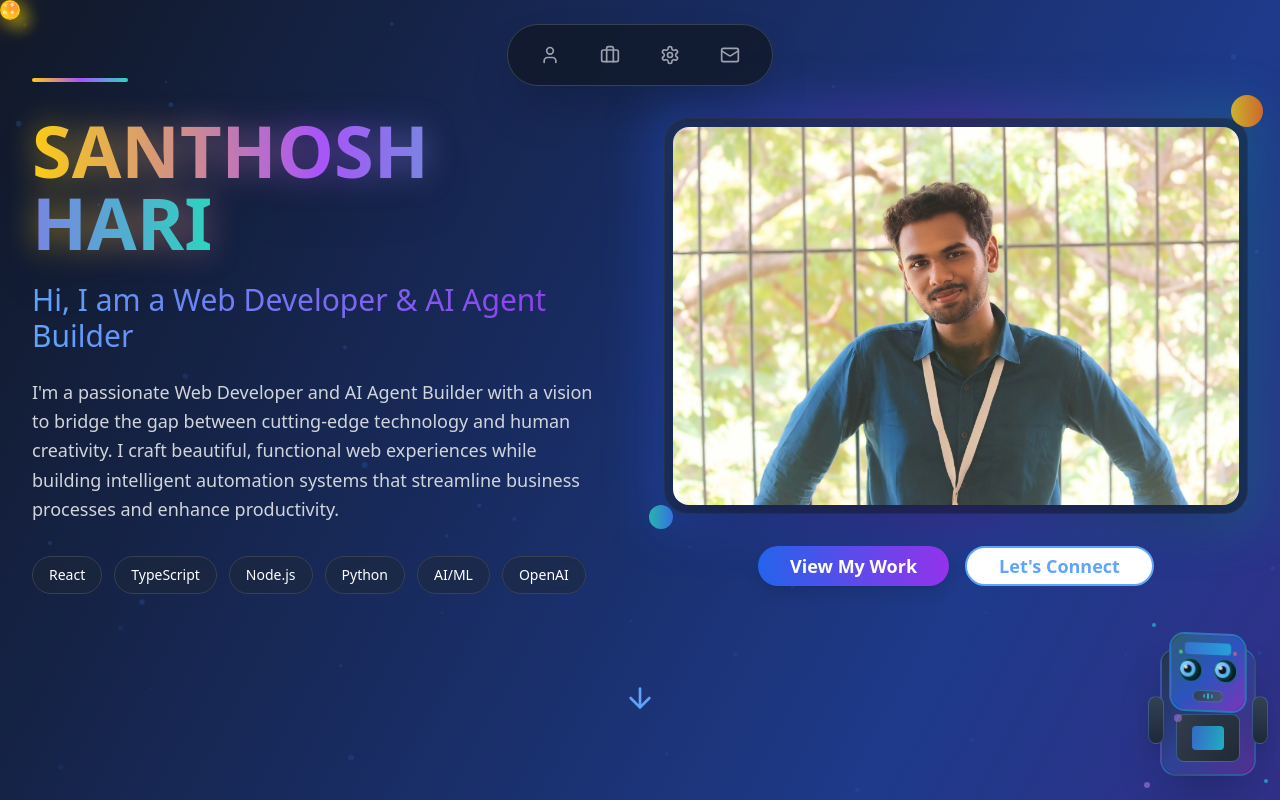
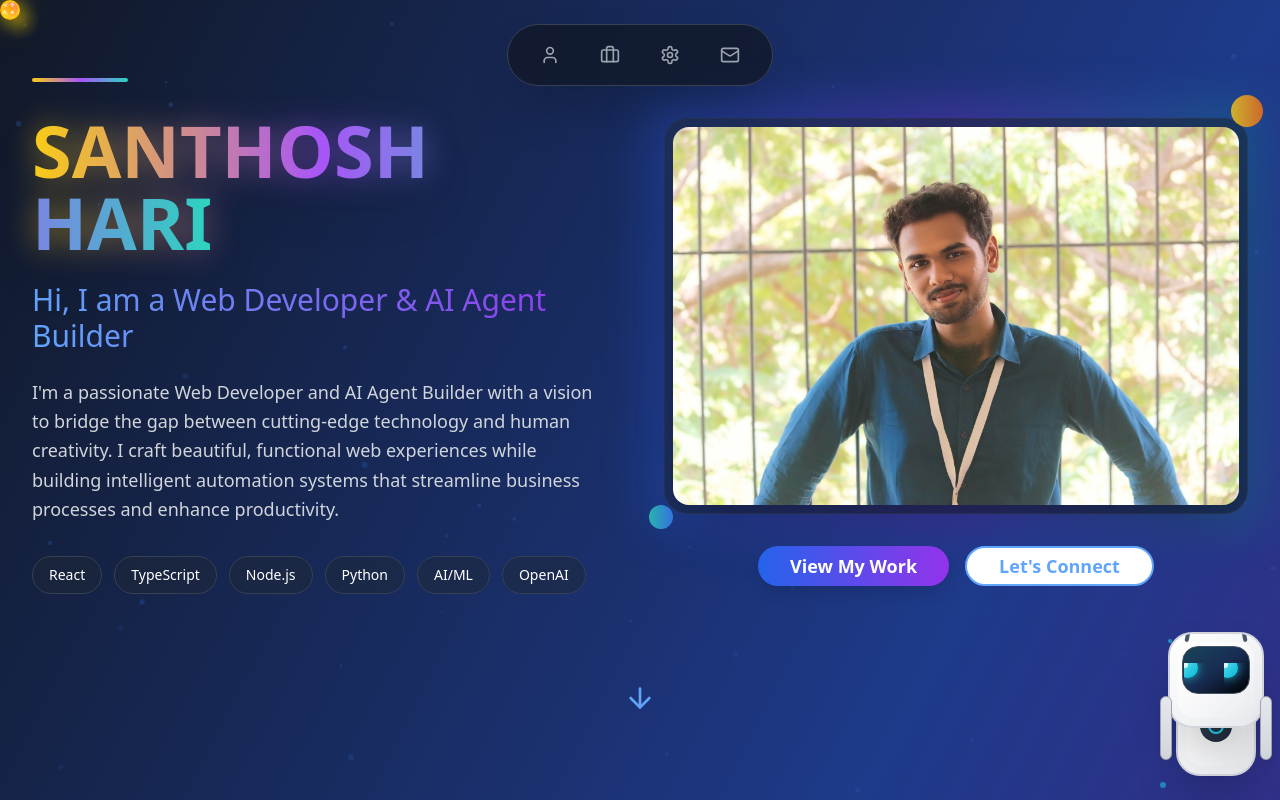
Before and after one commit to santhoshharidev/hari-ai-nexus, a React (Vite) app: page / in a window 1280 px wide. Shown: the top 800 px of the page. Built offline with nearby package versions, Linux system fonts and the light colour scheme.

Commit message:
Fix robot eye movement
Adjust robot eye tracking to match cursor movement.

```diff
--- a/src/components/CursorFollowingRobot.tsx
+++ b/src/components/CursorFollowingRobot.tsx
@@ -6,11 +6,9 @@ import { Card, CardContent, CardHeader, CardTitle } from '@/components/ui/card';
 
 const CursorFollowingRobot = () => {
   const robotRef = useRef<HTMLDivElement>(null);
-  const headRef = useRef<HTMLDivElement>(null);
   const [mousePosition, setMousePosition] = useState({ x: 0, y: 0 });
   const [isBlinking, setIsBlinking] = useState(false);
-  const [smoothEyePosition, setSmoothEyePosition] = useState({ x: 0, y: 0 });
-  const [headRotation, setHeadRotation] = useState({ x: 0, y: 0 });
+  const [eyePosition, setEyePosition] = useState({ x: 0, y: 0 });
   const [isHovered, setIsHovered] = useState(false);
 
   // Chat functionality states
@@ -90,38 +88,29 @@ const CursorFollowingRobot = () => {
       setMousePosition({ x: e.clientX, y: e.clientY });
     };
 
-    // Smooth eye tracking animation with improved responsiveness
-    const smoothEyeTracking = () => {
+    const updateEyePosition = () => {
       if (!robotRef.current) return;
 
       const robotRect = robotRef.current.getBoundingClientRect();
       const robotCenterX = robotRect.left + robotRect.width / 2;
-      const robotCenterY = robotRect.top + robotRect.height / 2;
+      const robotCenterY = robotRect.top + robotRect.height / 2 - 15; // Adjust for head position
 
       const deltaX = mousePosition.x - robotCenterX;
       const deltaY = mousePosition.y - robotCenterY;
       const distance = Math.sqrt(deltaX * deltaX + deltaY * deltaY);
 
-      // Fixed eye movement with proper constraints
-      const maxEyeMovement = 6; // Reduced for better visibility
-      const sensitivity = 0.003; // Reduced sensitivity for smoother movement
-      const targetX = distance > 0 ? Math.max(-maxEyeMovement, Math.min(maxEyeMovement, deltaX * sensitivity)) : 0;
-      const targetY = distance > 0 ? Math.max(-maxEyeMovement, Math.min(maxEyeMovement, deltaY * sensitivity)) : 0;
+      if (distance > 0) {
+        // Improved eye tracking with proper constraints
+        const maxDistance = 8; // Maximum eye movement from center
+        const normalizedX = (deltaX / window.innerWidth) * maxDistance;
+        const normalizedY = (deltaY / window.innerHeight) * maxDistance;
 
-      // Faster interpolation for smoother tracking
-      setSmoothEyePosition(prev => ({
-        x: prev.x + (targetX - prev.x) * 0.15,
-        y: prev.y + (targetY - prev.y) * 0.15
+        // Smooth interpolation for natural movement
+        setEyePosition(prev => ({
+          x: prev.x + (normalizedX - prev.x) * 0.1,
+          y: prev.y + (normalizedY - prev.y) * 0.1
         }));
-
-      // Head rotation based on cursor position
-      const headRotationX = distance > 0 ? Math.max(-15, Math.min(15, (deltaY / distance) * (distance / 80))) : 0;
-      const headRotationY = distance > 0 ? Math.max(-15, Math.min(15, (deltaX / distance) * (distance / 80))) : 0;
-
-      setHeadRotation(prev => ({
-        x: prev.x + (headRotationX - prev.x) * 0.1,
-        y: prev.y + (headRotationY - prev.y) * 0.1
-      }));
+      }
     };
 
     // Blinking animation
@@ -130,8 +119,8 @@ const CursorFollowingRobot = () => {
       setTimeout(() => setIsBlinking(false), 150);
     }, 3000);
 
-    // Faster tracking interval for better responsiveness
-    const trackingInterval = setInterval(smoothEyeTracking, 16); // ~60fps
+    // Eye tracking
+    const trackingInterval = setInterval(updateEyePosition, 16); // 60fps
 
     window.addEventListener('mousemove', updateMousePosition);
 
@@ -144,7 +133,7 @@ const CursorFollowingRobot = () => {
 
   return (
     <>
-      {/* Robot positioned in bottom right corner */}
+      {/* Modern Robot positioned in bottom right corner */}
       <div
         ref={robotRef}
         className="fixed bottom-6 right-6 z-50 cursor-pointer transition-all duration-300 hover:scale-110 group"
@@ -154,126 +143,104 @@ const CursorFollowingRobot = () => {
       >
         {/* Robot Container */}
         <div className="relative">
-          {/* Modern Robot Body */}
-          <div className="relative w-24 h-32 bg-gradient-to-br from-slate-800 via-blue-900 to-purple-900 rounded-2xl shadow-2xl border-2 border-blue-400/30 overflow-hidden">
-            {/* Body glow effect */}
-            <div className="absolute inset-0 bg-gradient-to-br from-blue-400/10 via-purple-400/10 to-cyan-400/10 rounded-2xl"></div>
+          {/* Robot Body - White rounded design */}
+          <div className="relative w-20 h-28 bg-gradient-to-br from-white via-gray-100 to-gray-200 rounded-3xl shadow-2xl border-2 border-gray-300 overflow-hidden">
+            {/* Body highlights */}
+            <div className="absolute inset-2 bg-gradient-to-br from-white/80 to-transparent rounded-2xl"></div>
 
-            {/* Chest panel */}
-            <div className="absolute top-16 left-1/2 transform -translate-x-1/2 w-16 h-12 bg-gradient-to-br from-gray-700 to-gray-800 rounded-lg border border-blue-400/40">
-              <div className="flex justify-center items-center h-full">
-                <div className="w-8 h-6 bg-gradient-to-r from-blue-500 to-cyan-400 rounded opacity-80 animate-pulse"></div>
+            {/* Power button on chest */}
+            <div className="absolute bottom-8 left-1/2 transform -translate-x-1/2 w-8 h-8 bg-gradient-to-br from-slate-700 to-slate-800 rounded-full flex items-center justify-center">
+              <div className="w-4 h-4 border-2 border-cyan-400 rounded-full relative">
+                <div className="absolute top-0 left-1/2 w-0.5 h-2 bg-cyan-400 transform -translate-x-1/2 -translate-y-1"></div>
               </div>
             </div>
 
-            {/* Body LED indicators */}
-            <div className="absolute top-8 left-3 w-2 h-2 bg-green-400 rounded-full animate-pulse shadow-lg shadow-green-400/50"></div>
-            <div className="absolute top-12 left-3 w-2 h-2 bg-blue-400 rounded-full animate-pulse shadow-lg shadow-blue-400/50" style={{ animationDelay: '0.5s' }}></div>
-            <div className="absolute top-16 left-3 w-2 h-2 bg-purple-400 rounded-full animate-pulse shadow-lg shadow-purple-400/50" style={{ animationDelay: '1s' }}></div>
-
-            {/* Right side indicators */}
-            <div className="absolute top-8 right-3 w-1.5 h-1.5 bg-cyan-400 rounded-full animate-ping opacity-80"></div>
-            <div className="absolute top-12 right-3 w-1.5 h-1.5 bg-yellow-400 rounded-full animate-ping opacity-80" style={{ animationDelay: '0.3s' }}></div>
+            {/* Side accents */}
+            <div className="absolute top-6 left-2 w-3 h-8 bg-gradient-to-b from-slate-600 to-slate-700 rounded-full"></div>
+            <div className="absolute top-6 right-2 w-3 h-8 bg-gradient-to-b from-slate-600 to-slate-700 rounded-full"></div>
           </div>
 
-          {/* Modern Robot Head */}
+          {/* Robot Head - Large rounded design like the image */}
+          <div className="absolute -top-8 left-1/2 transform -translate-x-1/2">
+            <div className="relative w-24 h-24 bg-gradient-to-br from-white via-gray-100 to-gray-200 rounded-3xl shadow-2xl border-2 border-gray-300 overflow-hidden">
+              {/* Head highlights */}
+              <div className="absolute inset-2 bg-gradient-to-br from-white/80 to-transparent rounded-2xl"></div>
+
+              {/* Dark screen area for face */}
+              <div className="absolute top-3 left-3 right-3 bottom-8 bg-gradient-to-br from-slate-800 via-slate-900 to-black rounded-2xl border border-slate-600 overflow-hidden">
+                {/* Screen glow effect */}
+                <div className="absolute inset-0 bg-gradient-to-br from-cyan-500/20 via-blue-500/20 to-transparent rounded-2xl"></div>
+
+                {/* Eyes */}
+                <div className="flex justify-center items-center space-x-4 pt-4">
+                  {/* Left Eye */}
+                  <div className="relative w-6 h-6 overflow-hidden">
+                    {!isBlinking ? (
                       <div
-            ref={headRef}
-            className="absolute -top-4 left-1/2 transform -translate-x-1/2 transition-transform duration-100"
+                        className="absolute w-5 h-5 bg-gradient-to-br from-cyan-300 to-cyan-500 rounded-full transition-all duration-75"
                         style={{
-              transform: `translateX(-50%) rotateX(${headRotation.x}deg) rotateY(${headRotation.y}deg)`,
-              transformOrigin: 'center bottom'
+                          left: `${2 + eyePosition.x}px`,
+                          top: `${2 + eyePosition.y}px`,
+                          boxShadow: '0 0 10px rgba(34, 211, 238, 0.8)',
                         }}
                       >
-            <div className="relative w-20 h-20 bg-gradient-to-br from-slate-700 via-blue-800 to-purple-800 rounded-2xl shadow-2xl border-2 border-cyan-400/40 overflow-hidden">
-              {/* Head glow effect */}
-              <div className="absolute inset-0 bg-gradient-to-br from-cyan-400/20 via-blue-400/20 to-purple-400/20 rounded-2xl"></div>
-
-              {/* Forehead panel */}
-              <div className="absolute top-2 left-1/2 transform -translate-x-1/2 w-12 h-3 bg-gradient-to-r from-blue-500 to-cyan-400 rounded opacity-60"></div>
-
-              {/* Eyes Container */}
-              <div className="flex justify-center items-center space-x-3 pt-6">
-                {/* Left Eye */}
-                <div className="relative w-6 h-6 bg-gradient-to-br from-gray-900 to-black rounded-full shadow-inner border border-cyan-400/50 overflow-hidden">
-                  {!isBlinking ? (
-                    <div
-                      className="absolute w-4 h-4 bg-gradient-to-br from-cyan-300 via-blue-400 to-cyan-500 rounded-full transition-all duration-100"
-                      style={{
-                        left: `${12 + smoothEyePosition.x}px`,
-                        top: `${12 + smoothEyePosition.y}px`,
-                        transform: 'translate(-50%, -50%)',
-                        boxShadow: '0 0 15px rgba(34, 211, 238, 0.8), inset 0 0 8px rgba(255, 255, 255, 0.3)',
-                      }}
-                    >
-                      {/* Pupil */}
-                      <div className="absolute top-1/2 left-1/2 w-2 h-2 bg-gray-900 rounded-full transform -translate-x-1/2 -translate-y-1/2"></div>
-                      {/* Light reflection */}
-                      <div className="absolute top-1 left-1 w-1 h-1 bg-white rounded-full opacity-80"></div>
+                        {/* Eye highlight */}
+                        <div className="absolute top-1 left-1 w-1.5 h-1.5 bg-white rounded-full opacity-80"></div>
                       </div>
                     ) : (
-                    <div className="absolute inset-0 bg-gray-900 rounded-full"></div>
+                      <div className="w-5 h-1 bg-cyan-500 rounded-full mt-2.5 ml-0.5"></div>
                     )}
                   </div>
 
                   {/* Right Eye */}
-                <div className="relative w-6 h-6 bg-gradient-to-br from-gray-900 to-black rounded-full shadow-inner border border-cyan-400/50 overflow-hidden">
+                  <div className="relative w-6 h-6 overflow-hidden">
                     {!isBlinking ? (
                       <div
-                      className="absolute w-4 h-4 bg-gradient-to-br from-cyan-300 via-blue-400 to-cyan-500 rounded-full transition-all duration-100"
+                        className="absolute w-5 h-5 bg-gradient-to-br from-cyan-300 to-cyan-500 rounded-full transition-all duration-75"
                         style={{
-                        left: `${12 + smoothEyePosition.x}px`,
-                        top: `${12 + smoothEyePosition.y}px`,
-                        transform: 'translate(-50%, -50%)',
-                        boxShadow: '0 0 15px rgba(34, 211, 238, 0.8), inset 0 0 8px rgba(255, 255, 255, 0.3)',
+                          left: `${2 + eyePosition.x}px`,
+                          top: `${2 + eyePosition.y}px`,
+                          boxShadow: '0 0 10px rgba(34, 211, 238, 0.8)',
                         }}
                       >
-                      {/* Pupil */}
-                      <div className="absolute top-1/2 left-1/2 w-2 h-2 bg-gray-900 rounded-full transform -translate-x-1/2 -translate-y-1/2"></div>
-                      {/* Light reflection */}
-                      <div className="absolute top-1 left-1 w-1 h-1 bg-white rounded-full opacity-80"></div>
+                        {/* Eye highlight */}
+                        <div className="absolute top-1 left-1 w-1.5 h-1.5 bg-white rounded-full opacity-80"></div>
                       </div>
                     ) : (
-                    <div className="absolute inset-0 bg-gray-900 rounded-full"></div>
+                      <div className="w-5 h-1 bg-cyan-500 rounded-full mt-2.5 ml-0.5"></div>
                     )}
                   </div>
                 </div>
 
-              {/* Speaker/mouth area */}
-              <div className="flex justify-center mt-2">
-                <div className="w-8 h-3 bg-gradient-to-r from-gray-800 to-gray-700 rounded-full border border-cyan-400/30">
-                  <div className="flex justify-center items-center h-full space-x-0.5">
-                    <div className="w-0.5 h-1 bg-cyan-400 rounded opacity-60"></div>
-                    <div className="w-0.5 h-1.5 bg-cyan-400 rounded opacity-80"></div>
-                    <div className="w-0.5 h-1 bg-cyan-400 rounded opacity-60"></div>
-                  </div>
+                {/* Smile */}
+                <div className="flex justify-center mt-3">
+                  <div className="w-8 h-4 border-2 border-cyan-400 border-t-0 rounded-b-full opacity-80"></div>
                 </div>
               </div>
 
-              {/* Head side indicators */}
-              <div className="absolute top-4 left-2 w-1 h-1 bg-green-400 rounded-full animate-pulse opacity-80"></div>
-              <div className="absolute top-4 right-2 w-1 h-1 bg-red-400 rounded-full animate-pulse opacity-80" style={{ animationDelay: '0.5s' }}></div>
+              {/* Head antennas */}
+              <div className="absolute -top-2 left-4 w-1 h-4 bg-slate-600 rounded-full transform rotate-12"></div>
+              <div className="absolute -top-2 right-4 w-1 h-4 bg-slate-600 rounded-full transform -rotate-12"></div>
             </div>
           </div>
 
-          {/* Modern Robot Arms */}
-          <div className="absolute top-12 -left-3 w-4 h-12 bg-gradient-to-b from-slate-700 to-slate-800 rounded-full shadow-lg border border-blue-400/30"></div>
-          <div className="absolute top-12 -right-3 w-4 h-12 bg-gradient-to-b from-slate-700 to-slate-800 rounded-full shadow-lg border border-blue-400/30"></div>
+          {/* Robot Arms */}
+          <div className="absolute top-8 -left-4 w-3 h-16 bg-gradient-to-b from-gray-200 to-gray-300 rounded-full shadow-lg border border-gray-400"></div>
+          <div className="absolute top-8 -right-4 w-3 h-16 bg-gradient-to-b from-gray-200 to-gray-300 rounded-full shadow-lg border border-gray-400"></div>
 
           {/* Hover message */}
           {isHovered && (
-            <div className="absolute -top-16 left-1/2 transform -translate-x-1/2 opacity-100 transition-opacity duration-300">
+            <div className="absolute -top-20 left-1/2 transform -translate-x-1/2 opacity-100 transition-opacity duration-300">
               <div className="bg-gray-900/95 text-white text-sm px-4 py-2 rounded-full whitespace-nowrap backdrop-blur-sm border border-cyan-400/50 shadow-lg">
                 <span className="mr-2">🤖</span>Hi! I'm AI Assistant
               </div>
             </div>
           )}
 
-          {/* Floating energy particles */}
+          {/* Floating particles */}
           <div className="absolute -top-6 -left-2 w-1 h-1 bg-cyan-400 rounded-full animate-bounce opacity-60"></div>
           <div className="absolute -top-8 right-2 w-0.5 h-0.5 bg-blue-400 rounded-full animate-ping opacity-40"></div>
-          <div className="absolute -bottom-3 -left-4 w-1.5 h-1.5 bg-purple-400 rounded-full animate-pulse opacity-50"></div>
-          <div className="absolute -bottom-2 -right-3 w-1 h-1 bg-cyan-400 rounded-full animate-bounce opacity-60" style={{ animationDelay: '0.8s' }}></div>
+          <div className="absolute -bottom-3 -left-4 w-1.5 h-1.5 bg-cyan-400 rounded-full animate-pulse opacity-50"></div>
         </div>
       </div>
 
```
Lines whose indentation alone changed are shown as unchanged.
